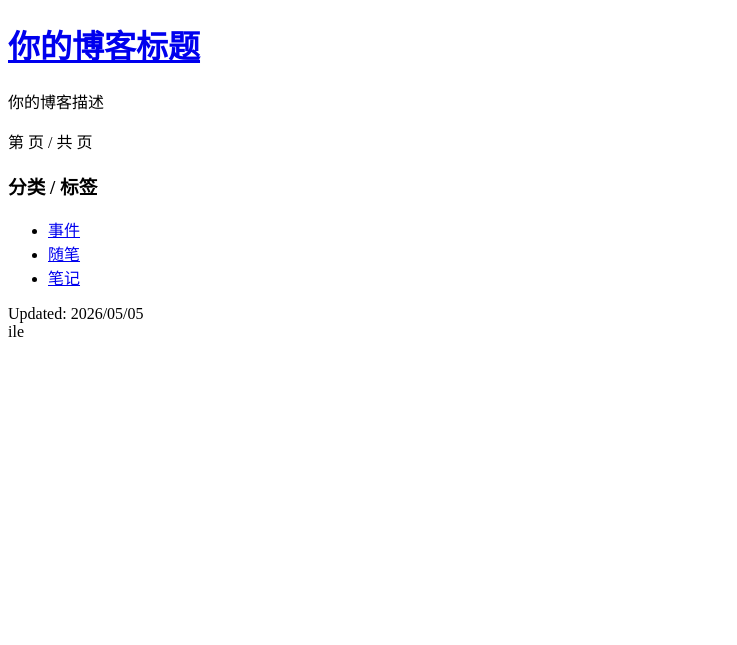
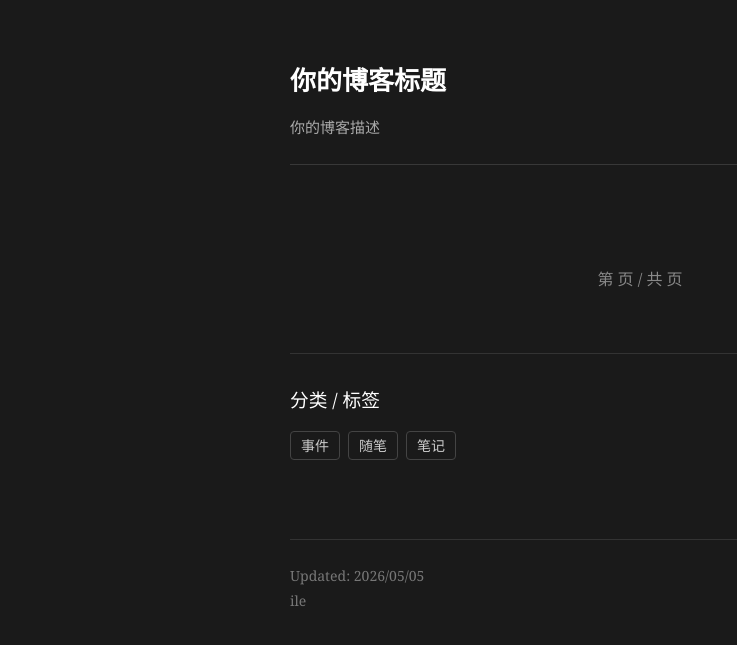
Before and after one commit to ileGrabe/gr, a Jekyll site: the page built from index.html, in a window 1280 px wide. Shown: the top 645 px of the page, without its empty margins (0-737 px from the left). Built offline with Jekyll 4.4.1, drawn with Linux system fonts in a browser that asks for light colours.

Commit message:
Update default.html

```diff
--- a/_layouts/default.html
+++ b/_layouts/default.html
@@ -4,8 +4,7 @@
   <meta charset="UTF-8">
   <meta name="viewport" content="width=device-width, initial-scale=1.0">
   <title>{{ page.title | default: site.title }} | {{ site.title }}</title>
-  <!-- 关键：用 relative_url 自动适配 baseurl -->
-  <link rel="stylesheet" href="{{ '/gr/assets/style.css' | relative_url }}">
+<link rel="stylesheet" href="{{ '/assets/style.css' | relative_url }}">
 </head>
 <body>
   <header class="site-header">
```
